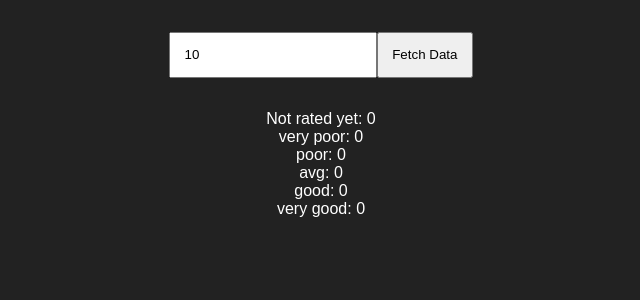
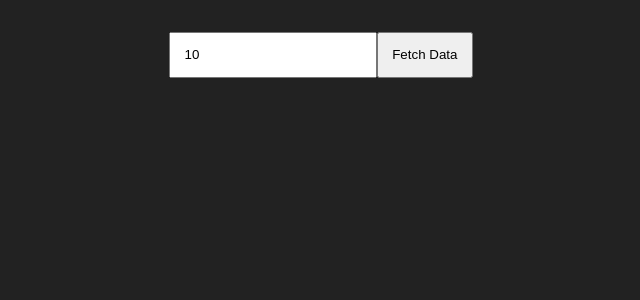
Before and after one commit to bukkosky/React-list-app, a React (Create React App) app: page / in a window 1280 px wide. Shown: the top 300 px of the page, without its empty margins (319-959 px from the left). Built offline with nearby package versions, Linux system fonts and the light colour scheme.

Commit message:
rating non visible

```diff
--- a/src/App.js
+++ b/src/App.js
@@ -63,7 +63,7 @@ class App extends Component {
                            rating={rating}/>
              ))}
          </div>
-         <RatingForm data={filteredData}/>
+          {filteredData.length > 0 &&<RatingForm data={filteredData}/> }
       </div>
     );
   }
```
